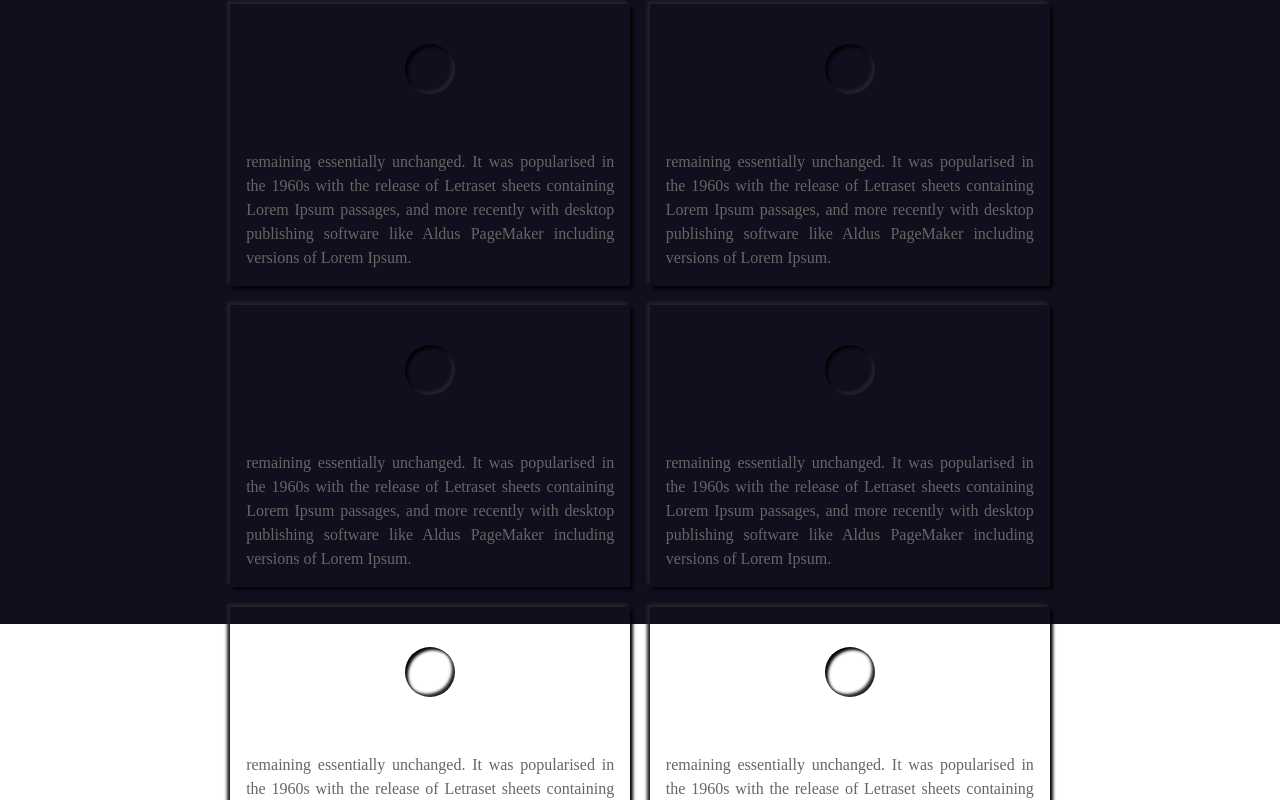
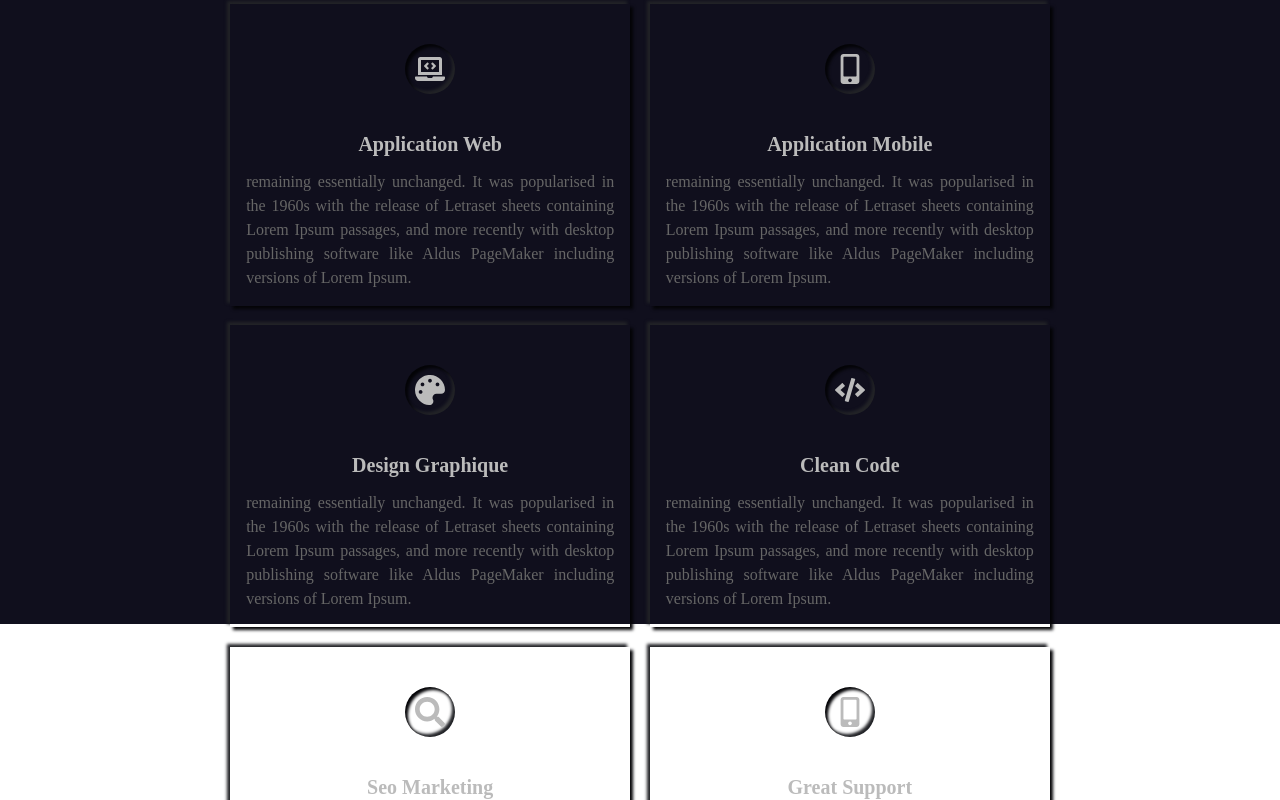
Before and after one commit to ExcaliburSims/portfolioNextJS, a Next.js app: page / in a window 1280 px wide. Shown: the part 1560-2360 px from the top of the page. Built offline with nearby package versions, Linux system fonts and the light colour scheme.

Commit message:
feat:add other service card

```diff
--- a/pages/Service.jsx
+++ b/pages/Service.jsx
@@ -1,20 +1,33 @@
 import React from "react";
 import CardServices from "../components/CardServices";
 import styles from "../styles/Service.module.scss";
+import stylesCard from "../styles/CardServices.module.scss";
+import {
+  FaMobileAlt,
+  FaLaptopCode,
+  FaPalette,
+  FaCode,
+  FaSearch,
+} from "react-icons/fa";
 
 function Service() {
+  let mobile = <FaMobileAlt className={stylesCard.iconpic} />;
+  let laptop = <FaLaptopCode className={stylesCard.iconpic} />;
+  let palette = <FaPalette className={stylesCard.iconpic} />;
+  let code = <FaCode className={stylesCard.iconpic} />;
+  let Seo = <FaSearch className={stylesCard.iconpic} />;
   return (
     <div className={styles.container}>
       <div className={styles.title}>
         <h2 data-entete="Services">Qu'est-ce que je fais ?</h2>
       </div>
       <div className={styles.content}>
-        <CardServices />
-        <CardServices />
-        <CardServices />
-        <CardServices />
-        <CardServices />
-        <CardServices />
+        <CardServices title="Application Web" icon={laptop} />
+        <CardServices title="Application Mobile" icon={mobile} />
+        <CardServices title="Design Graphique" icon={palette} />
+        <CardServices title="Clean Code" icon={code} />
+        <CardServices title="Seo Marketing" icon={Seo} />
+        <CardServices title="Great Support" icon={mobile} />
       </div>
     </div>
   );
```
